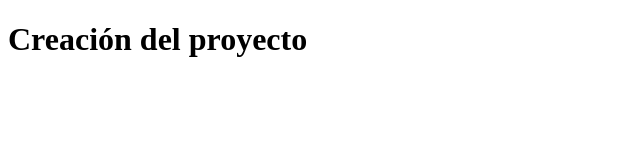
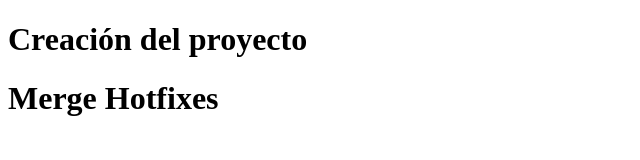
Before and after one commit to jmurillob01/UT2-2, a plain HTML site: page index.html in a window 1280 px wide. Shown: the whole page, without its empty margins (0-640 px from the left). Drawn offline with Linux system fonts and the light colour scheme.

Commit message:
master - Hotfixes - Merge

```diff
--- a/index.html
+++ b/index.html
@@ -8,5 +8,7 @@
 </head>
 <body>
     <h1>Creación del proyecto</h1>
+
+    <h1>Merge Hotfixes</h1>
 </body>
 </html>
```
